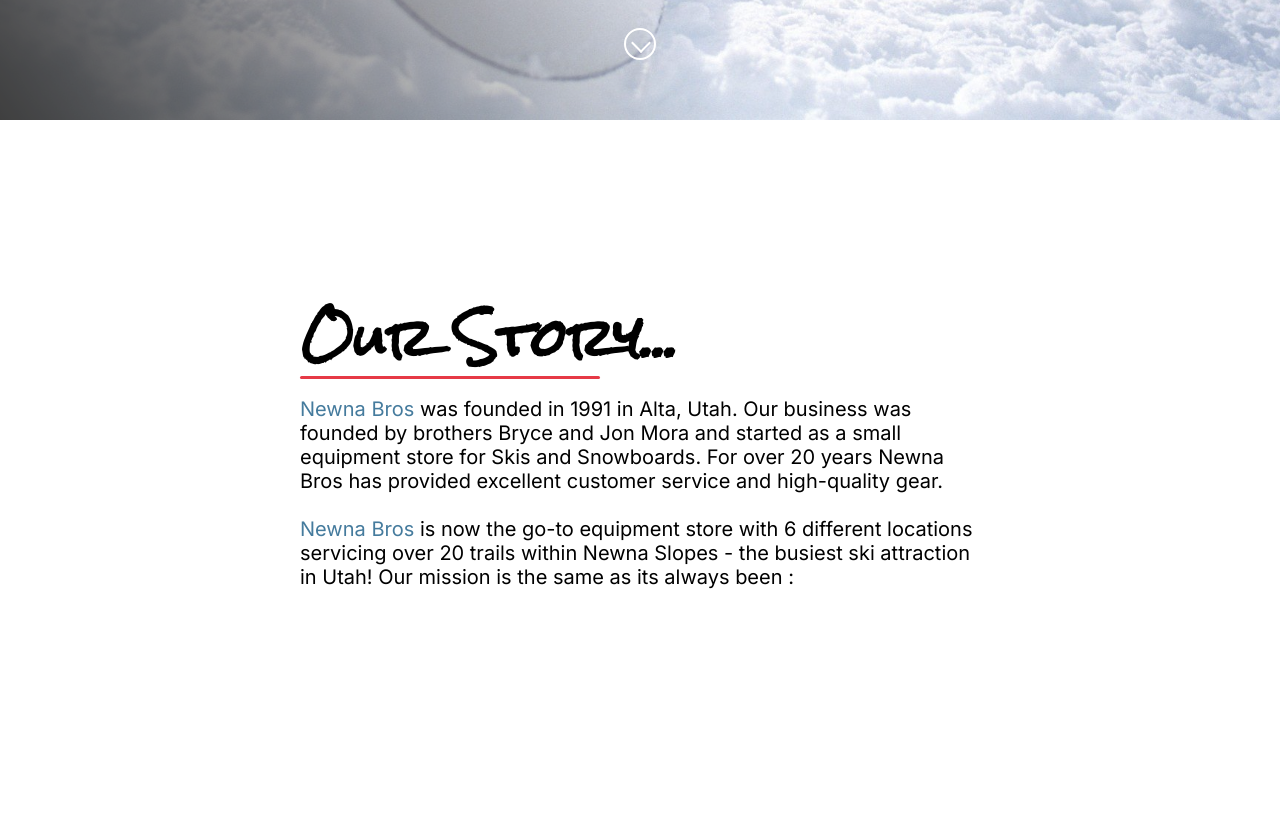
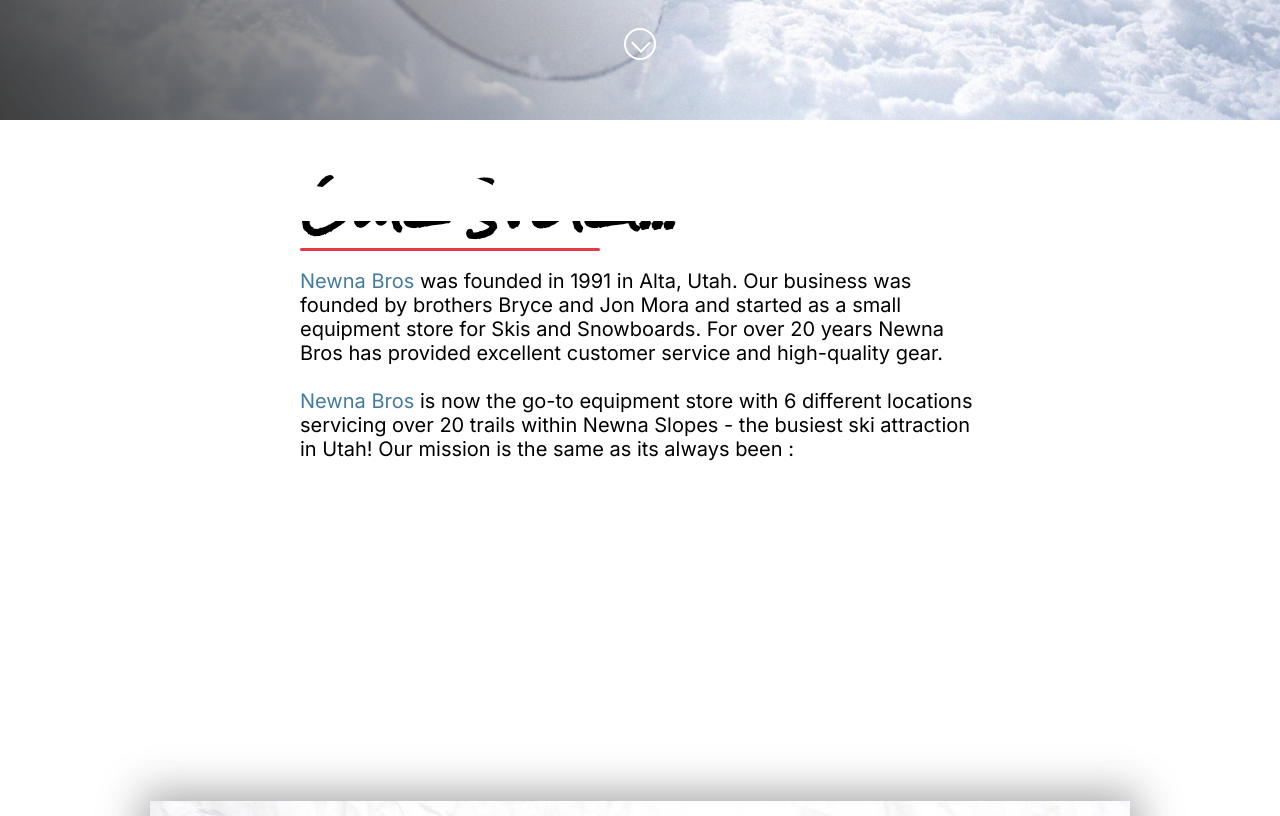
Before and after one commit to Arianna-McCollum/Newna-Slopes, a React (Create React App) app in the folder client/: page /#/ in a window 1280 px wide. Shown: the part 680-1496 px from the top of the page. Built offline with nearby package versions, Linux system fonts and the light colour scheme.

Commit message:
Save changes

```diff
--- a/client/src/components/Nav/index.js
+++ b/client/src/components/Nav/index.js
@@ -13,6 +13,7 @@ function Nav() {
 
             <div className="link-wrap">
                 <ul>
+
                     <li>
                         <Link className="center" to="/">Home</Link>
                     </li>
--- a/client/src/components/OurStory/index.js
+++ b/client/src/components/OurStory/index.js
@@ -3,7 +3,7 @@ import React from 'react';
 function OurStory() {
   return (
     <section>
-        <div class="ourstory" id="OurStory">
+        <div class="ourstory our-story" id="OurStory">
           <h2>Our Story...</h2>
           <p><span>Newna Bros</span> was founded in 1991 in Alta, Utah. Our business was founded by brothers Bryce and Jon Mora and started as a small equipment store for Skis and Snowboards. For over 20 years Newna Bros has provided excellent customer service and high-quality gear.
           <br></br>
--- a/client/src/style.css
+++ b/client/src/style.css
@@ -294,7 +294,6 @@ html {
   /* Our Story */
 
   .ourstory {
-      margin-top: 10%;
       padding: 30px 300px;
       text-align: left;
       display: flex;
```
